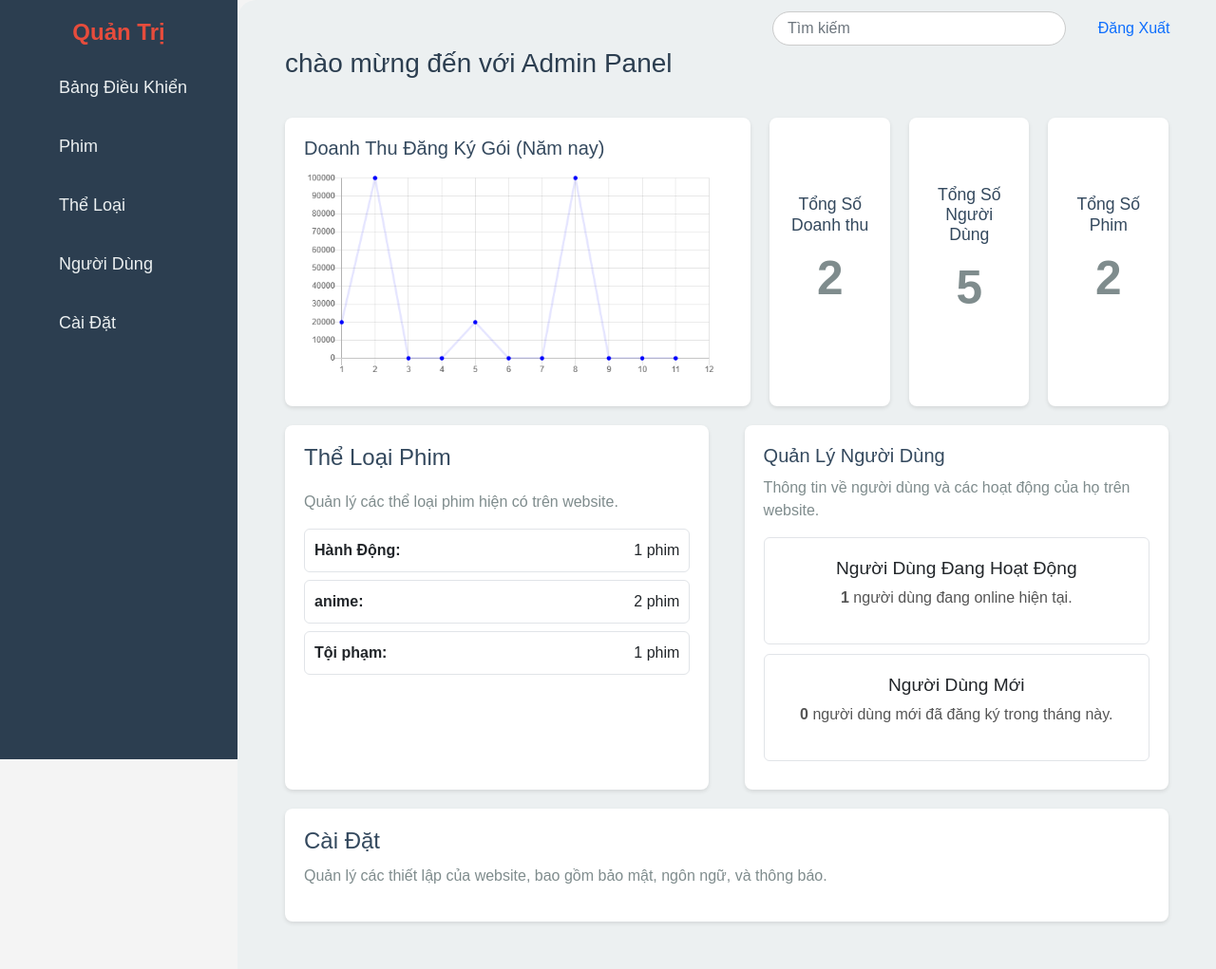
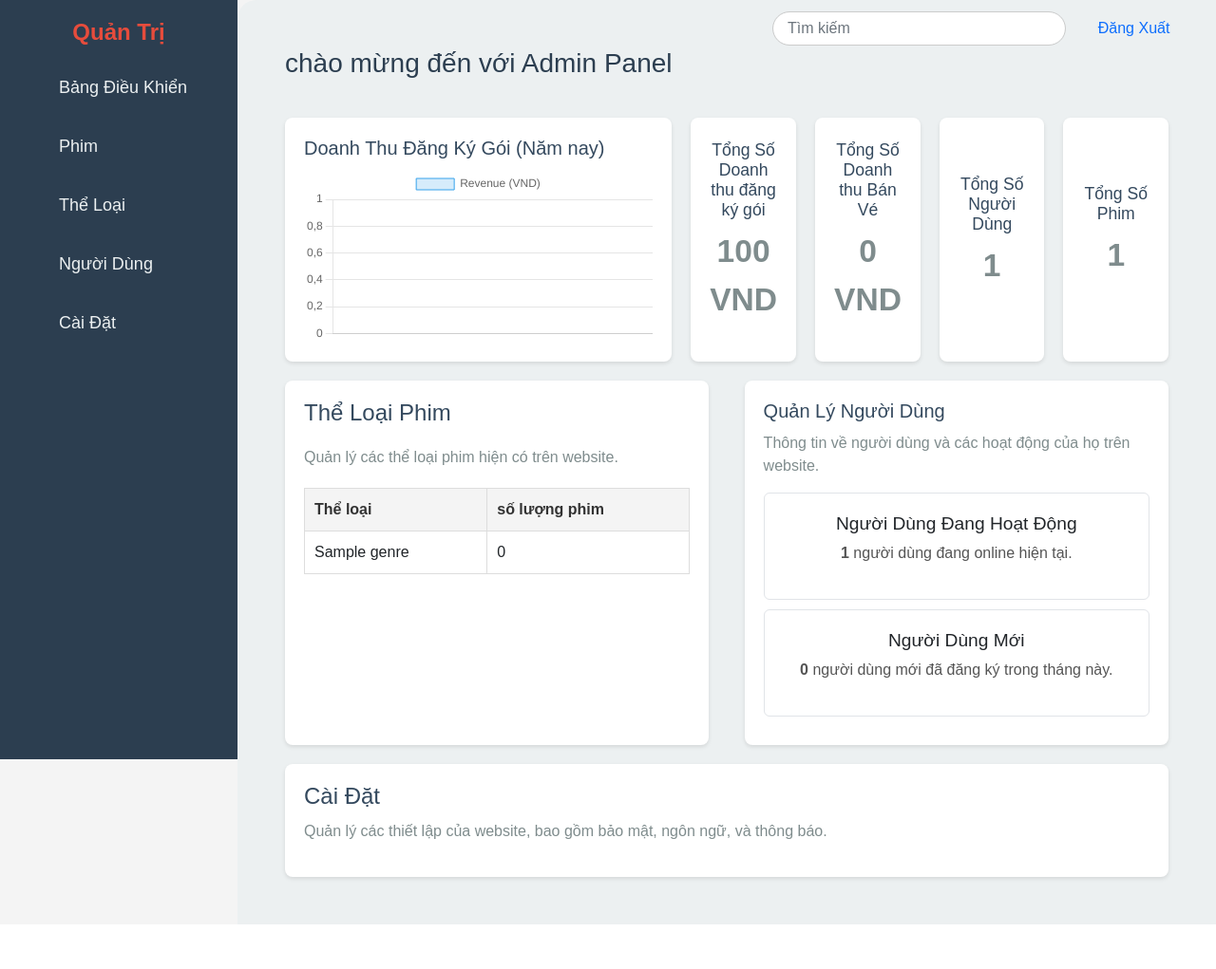
Before and after one commit to BijuuBoii/DACN_N3, an ASP.NET Core app: page /Admin in a window 1280 px wide. Shown: the whole page at 95% size. After the commit the page ends 974 px from the top, so only its background shows below. Run offline with ASP.NET Core 8, Linux system fonts and the light colour scheme; tables that the repository leaves empty hold one stand-in row (values such as "Sample post").

Commit message:
một vài thông tin trên dashboard, biểu đồ còn lỗi

```diff
--- a/DACN_N3/Areas/Admin/Views/Home/index.cshtml
+++ b/DACN_N3/Areas/Admin/Views/Home/index.cshtml
@@ -4,11 +4,6 @@
     Layout = "~/Areas/Admin/Views/Shared/_LayoutAdmin.cshtml";
 }
 
-<div class="admin-panel">
-    <!-- Sidebar -->
-
-
-    <!-- Main Content -->
 <div class="main-content">
     <header>
         <h1>chào mừng đến với Admin Panel</h1>
@@ -19,35 +14,54 @@
             <h2>Doanh Thu Đăng Ký Gói (Năm nay)</h2>
             <div class="revenue-chart">
                 <!-- Placeholder for Revenue Chart -->
-                    <img src="~/img/statistic.png" alt="Biểu đồ doanh thu" />
+                <canvas id="revenueChart"></canvas>
             </div>
         </section>
 
+        <!-- Tổng số doanh thu -->
+        <section id="movies-stat" class="small-stat">
+            <h2>Tổng Số Doanh thu đăng ký gói</h2>
+            <p><strong>@ViewBag.TotalRevenueSub</strong></p>
+        </section>
+        <!-- Tổng số doanh thu -->
+        <section id="movies-stat" class="small-stat">
+            <h2>Tổng Số Doanh thu Bán Vé</h2>
+            <p><strong>@ViewBag.TotalRevenueTicket</strong></p>
+        </section>
         <!-- Tổng số người dùng -->
-            <section id="movies-stat" class="small-stat">
-                <h2>Tổng Số Doanh thu</h2>
-                <p><strong>2</strong></p>
-            </section>
         <section id="users-stat" class="small-stat">
             <h2>Tổng Số Người Dùng</h2>
-                <p><strong>5</strong></p>
+            <p><strong>@ViewBag.TotalUsers</strong></p>
         </section>
+
+        <!-- Tổng số phim -->
         <section id="movies-stat" class="small-stat">
             <h2>Tổng Số Phim</h2>
-                <p><strong>2</strong></p>
+            <p><strong>@ViewBag.TotalMovies</strong></p>
         </section>
     </div>
+
     <div class="dt1" style="display:flex; justify-content:space-between">
         <section id="genres">
             <h2>Thể Loại Phim</h2>
             <p>Quản lý các thể loại phim hiện có trên website.</p>
-                <div class="genre-stats">
-                    <ul>
-                        <li><strong>Hành Động:</strong> 1 phim</li>
-                        <li><strong>anime:</strong> 2 phim</li>
-                        <li><strong>Tội phạm:</strong> 1 phim</li>
-                    </ul>
-                </div>
+            <table>
+                <thead>
+                    <tr>
+                        <th>Thể loại</th>
+                        <th>số lượng phim</th>
+                    </tr>
+                </thead>
+                <tbody>
+                    @foreach (var genre in ViewBag.GenresWithMovieCount)
+                    {
+                        <tr>
+                            <td>@genre.GenreName</td>
+                            <td>@genre.MovieCount</td>
+                        </tr>
+                    }
+                </tbody>
+            </table>
         </section>
 
         <!-- Quản lý người dùng -->
@@ -57,22 +71,23 @@
             <div class="user-stats">
                 <div class="stat">
                     <h3>Người Dùng Đang Hoạt Động</h3>
-                        <p><strong>1</strong> người dùng đang online hiện tại.</p>
+                    <p><strong>@ViewBag.ActiveUsers</strong> người dùng đang online hiện tại.</p>
                 </div>
                 <div class="stat">
                     <h3>Người Dùng Mới</h3>
-                        <p><strong>0</strong> người dùng mới đã đăng ký trong tháng này.</p>
+                    <p><strong>@ViewBag.NewUsers</strong> người dùng mới đã đăng ký trong tháng này.</p>
                 </div>
             </div>
         </section>
     </div>
+
     <!-- Cài đặt -->
     <section id="settings">
         <h2>Cài Đặt</h2>
         <p>Quản lý các thiết lập của website, bao gồm bảo mật, ngôn ngữ, và thông báo.</p>
     </section>
 </div>
-</div>
+
 <style>
     .dt .small-stat {
         width: 20%; /* Giảm chiều rộng phần tử này để chiếm ít không gian hơn */
@@ -93,7 +108,7 @@
         }
 
         .dt .small-stat p {
-            font-size: 3.1rem;
+            font-size: 2.1rem;
             font-weight: bold;
         }
 
@@ -195,3 +210,45 @@
         box-shadow: 0 2px 4px rgba(0, 0, 0, 0.1);
     }
 </style>
+<script>
+    document.addEventListener('DOMContentLoaded', function () {
+        // Lấy dữ liệu từ ViewBag
+        var revenueData = @Html.Raw(Json.Serialize(ViewBag.RevenueData));
+
+        // Kiểm tra dữ liệu
+        console.log(revenueData);
+
+        // Lấy tháng và doanh thu từ dữ liệu
+        var monthNames = ["January", "February", "March", "April", "May", "June", "July", "August", "September", "October", "November", "December"];
+        var months = revenueData.map(function (item) { return monthNames[item.Month - 1]; });
+        var revenues = revenueData.map(function (item) { return item.Revenue; });
+
+        // Tạo biểu đồ bằng Chart.js
+        var ctx = document.getElementById('revenueChart').getContext('2d');
+        var revenueChart = new Chart(ctx, {
+            type: 'bar', // Loại biểu đồ (cột)
+            data: {
+                labels: months, // Nhãn tháng
+                datasets: [{
+                    label: 'Revenue (VND)', // Nhãn cho biểu đồ
+                    data: revenues, // Dữ liệu doanh thu theo tháng
+                    backgroundColor: 'rgba(54, 162, 235, 0.2)', // Màu nền cho cột
+                    borderColor: 'rgba(54, 162, 235, 1)', // Màu viền cho cột
+                    borderWidth: 1
+                }]
+            },
+            options: {
+                scales: {
+                    y: {
+                        beginAtZero: true,
+                        ticks: {
+                            callback: function (value) {
+                                return value.toLocaleString('vi-VN'); // Định dạng số với dấu phân cách hàng nghìn
+                            }
+                        }
+                    }
+                }
+            }
+        });
+    });
+</script>
--- a/DACN_N3/Areas/Admin/Views/Shared/_LayoutAdmin.cshtml
+++ b/DACN_N3/Areas/Admin/Views/Shared/_LayoutAdmin.cshtml
@@ -33,6 +33,7 @@
 	@RenderBody()
 </main>
 <body>
+	<script src="https://cdn.jsdelivr.net/npm/chart.js"></script>
 	<script src="~/lib/jquery/dist/jquery.min.js"></script>
 	<script src="~/lib/bootstrap/dist/js/bootstrap.bundle.min.js"></script>
 	<script src="~/js/site.js" asp-append-version="true"></script>
```
Also changed, not shown: DACN_N3/Areas/Admin/Controllers/HomeController.cs (+72 -2 lines). Lines whose indentation alone changed are shown as unchanged.
